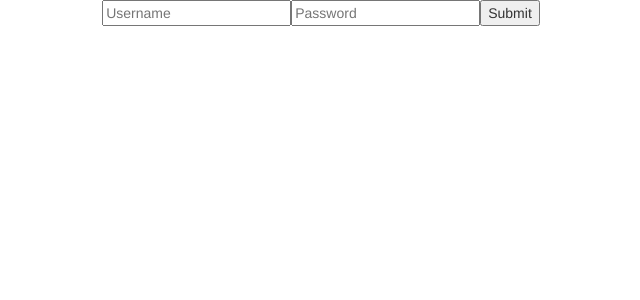
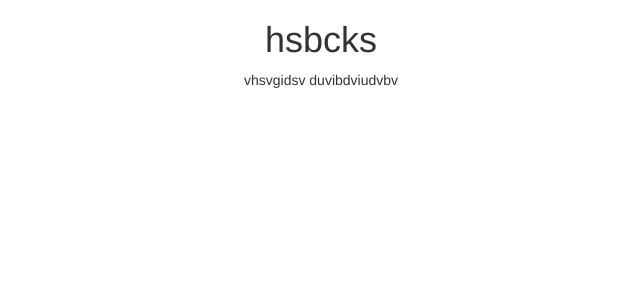
Before and after one commit to devaprasadnm/Sample_Project_FrontEnd, a React (Create React App) app: page / in a window 1280 px wide. Shown: the top 300 px of the page, without its empty margins (319-959 px from the left). Built offline with nearby package versions, Linux system fonts and the light colour scheme; no server answers.

Commit message:
react fragment

```diff
--- a/src/App.js
+++ b/src/App.js
@@ -6,6 +6,7 @@ import Name from './components/Name';
 import Example from './components/Example';
 import Example2 from './components/Example2';
 import FormComponent from './components/Form';
+import MyFragment from './components/MyFragment';
 
 function App() {
 
@@ -16,8 +17,10 @@ function App() {
     <div className="App">
     {/* <Name/>
     <Example names={["Python","Java","Ruby"]} />
-    <Example2 x = {["Rohith","Revanth"]}/> */}
-    <FormComponent/>
+    <Example2 x = {["Rohith","Revanth"]}/>
+    <FormComponent/>*/}
+    <MyFragment/>
+
     </div>
   );
 }
--- /dev/null
+++ b/src/components/MyFragment.js
@@ -0,0 +1,12 @@
+import React from 'react'
+
+function MyFragment() {
+  return (
+    <React.Fragment>
+      <h1>hsbcks</h1>
+      <p>vhsvgidsv duvibdviudvbv</p>
+    </React.Fragment>
+  )
+}
+
+export default MyFragment
```
